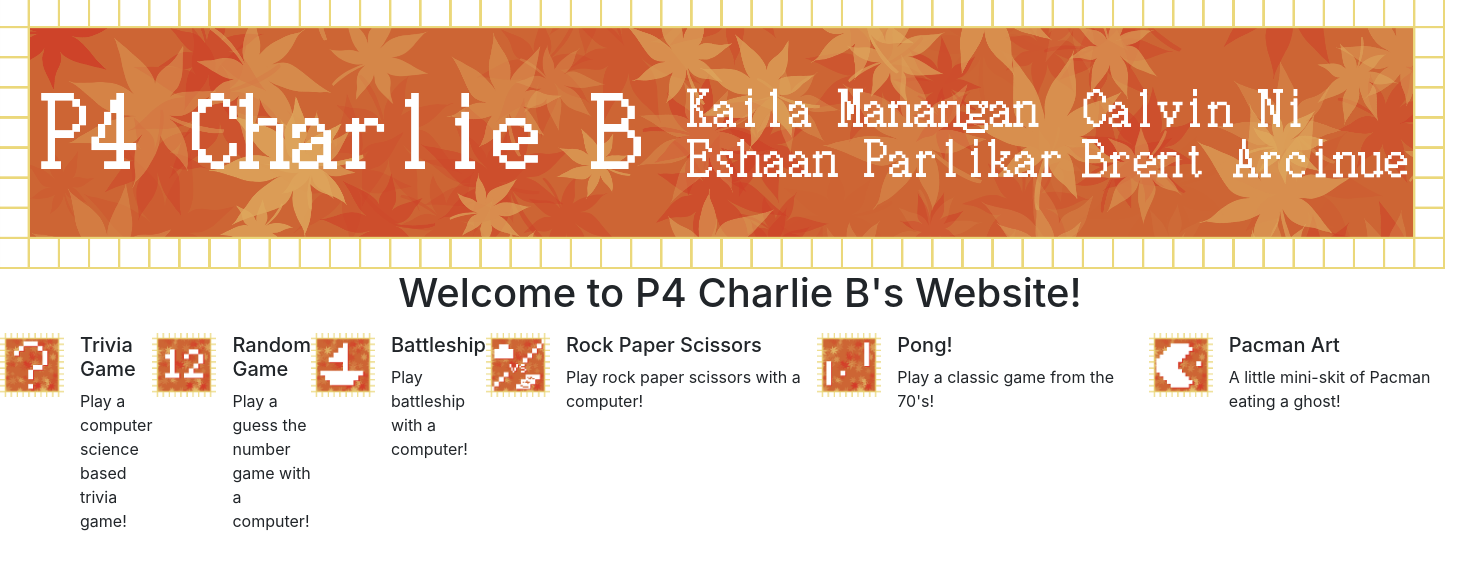
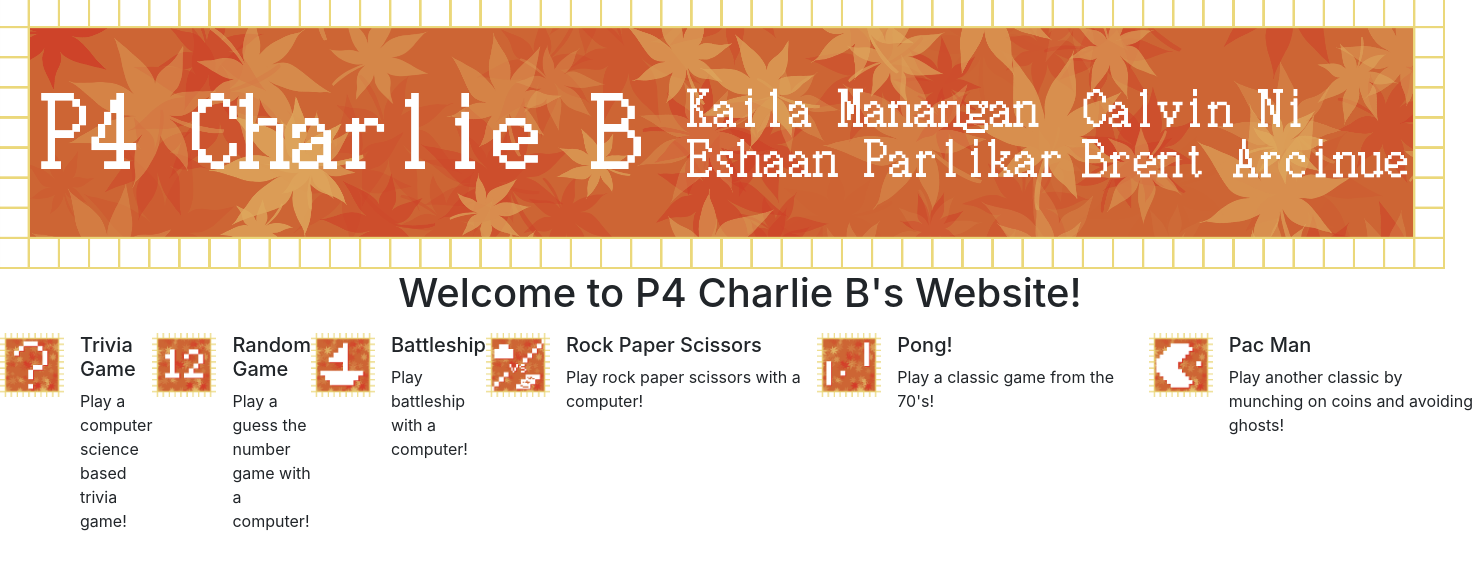
Before and after one commit to KrispyKremeSavage/Gaming-Website-Project, a Flask app: page / in a window 1480 px wide. Shown: the part 57-627 px from the top of the page. Run offline with Flask 2, Linux system fonts and the light colour scheme.

Commit message:
added PacMan onto webpage

```diff
--- a/templates/home.html
+++ b/templates/home.html
@@ -51,7 +51,7 @@
        </a>
       </div>
       <div class="media-body">
-       <h5 class="mt-0">Pacman Art</h5>
-       A little mini-skit of Pacman eating a ghost!
+       <h5 class="mt-0">Pac Man</h5>
+       Play another classic by munching on coins and avoiding ghosts!
       </div>
 {% endblock %}
--- a/templates/pacman.html
+++ b/templates/pacman.html
@@ -1,7 +1,7 @@
 {%extends "base.html" %}
 {% block title %}Pacman{% endblock %}
 {% block content %}
-<div class="embed-responsive embed-responsive-16by9">
-    <iframe height="400px" width="100%" src="https://repl.it/@brentarcinue/pacman-play?lite=true" scrolling="no" frameborder="no" allowtransparency="true" allowfullscreen="true" sandbox="allow-forms allow-pointer-lock allow-popups allow-same-origin allow-scripts allow-modals"></iframe>
+<div>
+    <iframe height="400px" width="100%" src="https://repl.it/@eshuansauce/Pac-Man?lite=true" scrolling="no" frameborder="no" allowtransparency="true" allowfullscreen="true" sandbox="allow-forms allow-pointer-lock allow-popups allow-same-origin allow-scripts allow-modals"></iframe>
 </div>
 {% endblock %}
```
